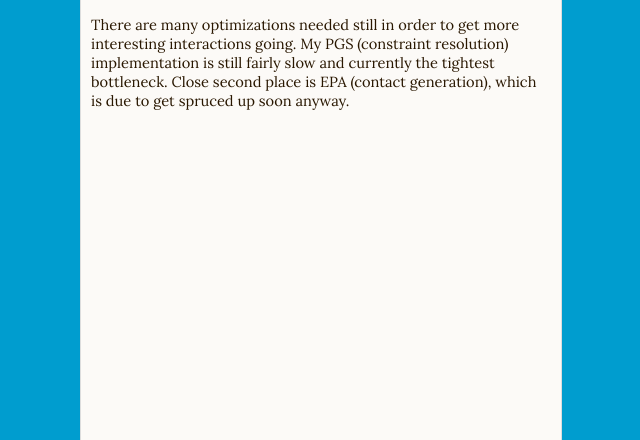
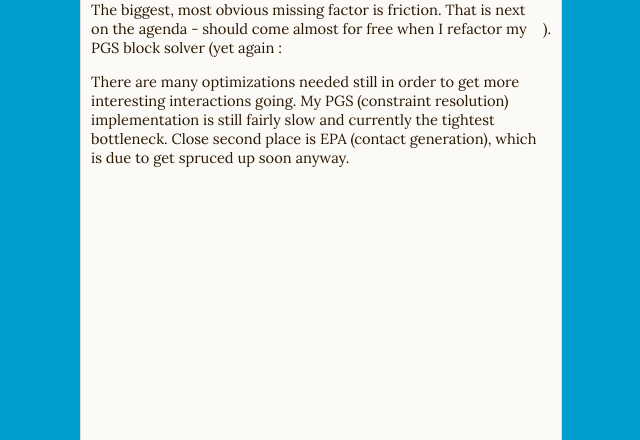
Before and after one commit to stett/stett.github.io, a Jekyll site: the page built from _posts/2017-04-05-stable-frictionless-stacking.md, in a window 1280 px wide, cut to the strip 460-900 px from the top of the page. Shown: the whole strip, without its empty margins (317-957 px from the left). Built offline with Jekyll 4.4.1, drawn with Linux system fonts in a browser that asks for light colours; comment, search, counter and statistics services are not loaded.

Commit message:
friction missing

```diff
--- a/_posts/2017-04-05-stable-frictionless-stacking.md
+++ b/_posts/2017-04-05-stable-frictionless-stacking.md
@@ -9,4 +9,6 @@ Feels good to finally have some stacked boxes!
 
 <iframe width="100%" height="300" src="https://www.youtube.com/embed/TNd6TusoSto" frameborder="0" allowfullscreen></iframe>
 
+The biggest, most obvious missing factor is friction. That is next on the agenda - should come almost for free when I refactor my PGS block solver (yet again :|).
+
 There are many optimizations needed still in order to get more interesting interactions going. My PGS (constraint resolution) implementation is still fairly slow and currently the tightest bottleneck. Close second place is EPA (contact generation), which is due to get spruced up soon anyway.
```
